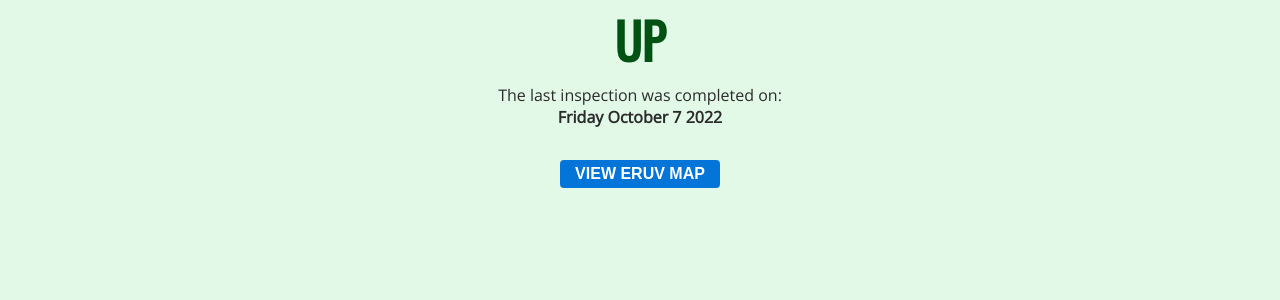
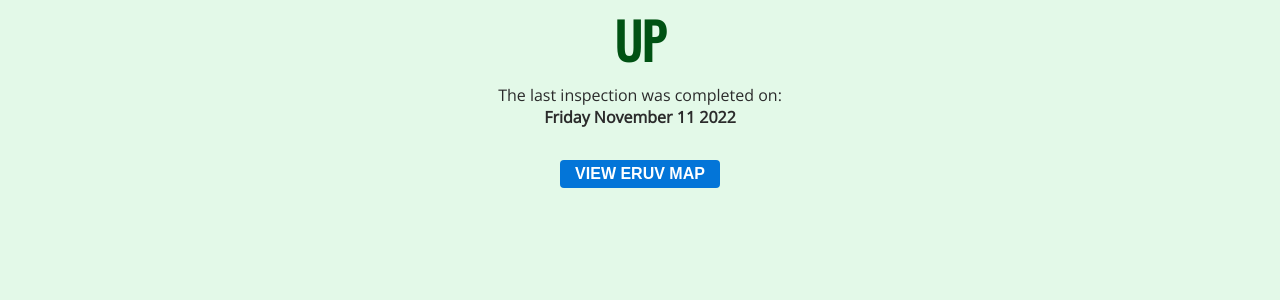
Before and after one commit to MisterGlass/eiruv, a Jekyll site: the page built from docs/index.md, in a window 1280 px wide. Shown: the part 132-432 px from the top of the page. Built offline with Jekyll 4.4.1, drawn with Linux system fonts in a browser that asks for light colours; our own code applies the rules of GitHub Pages for plain Markdown files.

Commit message:
Update eruv_status.yml

```diff
--- a/docs/_data/eruv_status.yml
+++ b/docs/_data/eruv_status.yml
@@ -1,3 +1,3 @@
 status: "Up"
-date: "Friday October 7 2022"
+date: "Friday November 11 2022"
 details: ""
```
